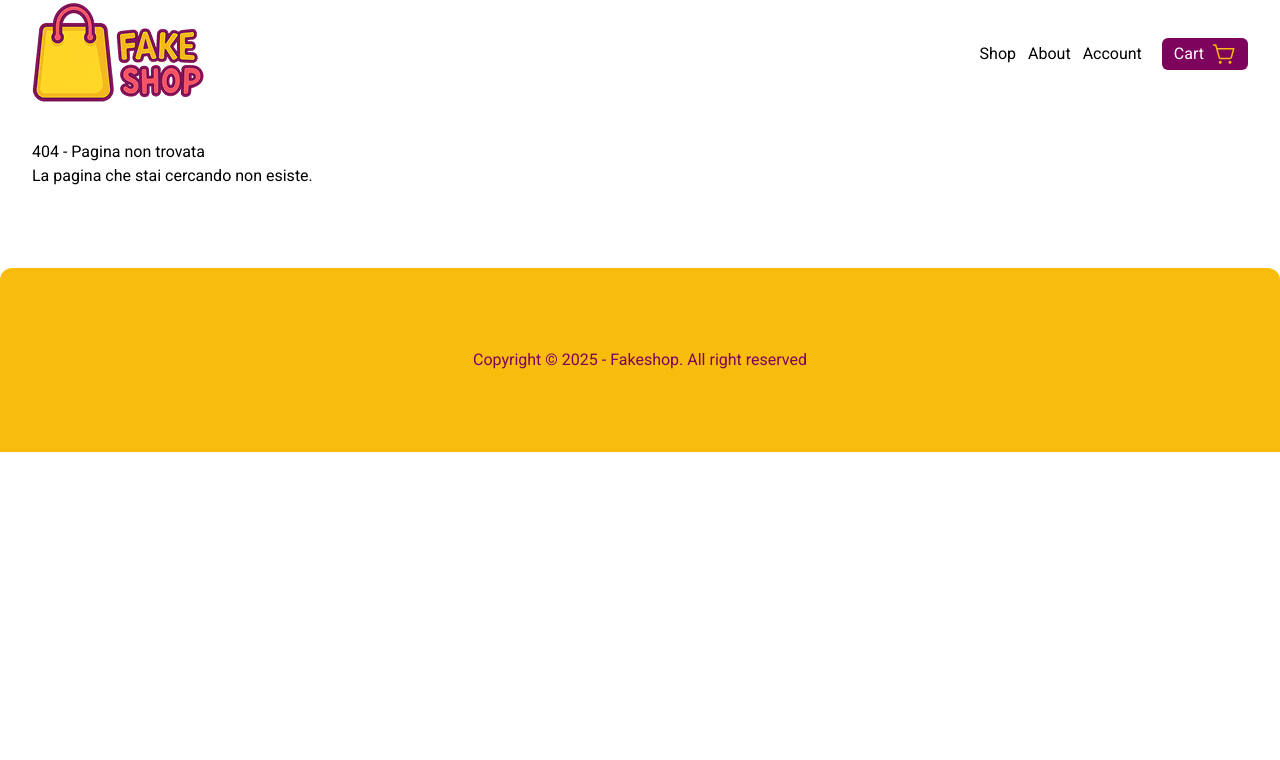
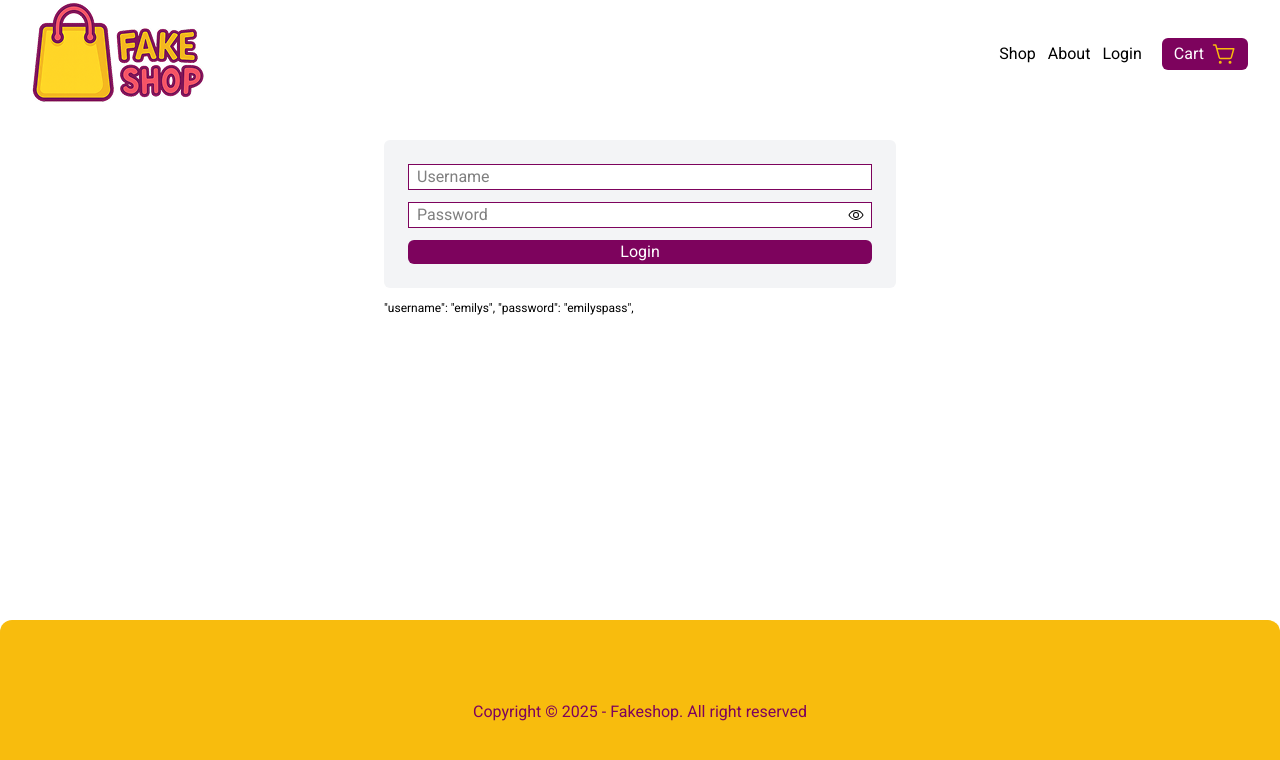
Before and after one commit to programmazione-web-its/fakeshop, a React (Vite) app: page /login in a window 1280 px wide. Before the commit this address had no page. Shown: the top 760 px of the page. Built offline with nearby package versions, Linux system fonts and the light colour scheme.

Commit message:
add login page

```diff
--- a/src/layouts/Layout.jsx
+++ b/src/layouts/Layout.jsx
@@ -7,7 +7,9 @@ export default function Layout() {
   return (
     <>
       <Header />
-      <main className='container mx-auto mt-8'><Outlet /></main>
+      <main className='container mx-auto mt-8 min-h-[50vh]'>
+        <Outlet />
+      </main>
       <Footer />
     </>
   )
--- a/src/pages/Account.jsx
+++ b/src/pages/Account.jsx
@@ -1,7 +1,66 @@
+import { useState, useEffect } from 'react'
+import { useLocation } from 'react-router'
+export default function Account() {
+  const location = useLocation()
+  const { token } = location.state || {}
 
-import { useLocation } from "react-router-dom"
-export default function About() {
-  const location = useLocation()
-  console.log("Location", location)
-  return <h1>Account</h1>
+  const [userDetails, setUserDetails] = useState()
+  const [isLoading, setIsLoading] = useState(false)
+  const [error, setError] = useState()
+
+  useEffect(() => {
+    if (!token) return
+    const getUserDetails = async () => {
+      setIsLoading(true)
+      try {
+        const res = await fetch('https://dummyjson.com/auth/me', {
+          headers: {
+            Authorization: `Bearer ${token}`,
+          },
+        })
+        if (!res.ok) {
+          throw new Error('Something went wrong')
+        }
+
+        const data = await res.json()
+        setUserDetails(data)
+      } catch (error) {
+        setError(error.message)
+      } finally {
+        setIsLoading(false)
+      }
+    }
+
+    getUserDetails()
+  }, [token])
+
+  return (
+    <div className='my-4 container mx-auto px-4'>
+      {isLoading && <p>Please wait...</p>}
+      {error && <p>Ops!Something went wrong</p>}
+      {userDetails ? (
+        <div className='text-left'>
+          <h1>Ciao {userDetails?.firstName}!</h1>
+          {userDetails && (
+            <div className='my-3 flex gap-2 text-sm'>
+              <div className='rounded-full w-[40px] h-[40px] grow-0 shrink-0 border border-cyan-800  overflow-hidden'>
+                <img src={userDetails.image} />
+              </div>
+              <div className='text-left'>
+                <p>
+                  {userDetails?.firstName} {userDetails?.lastName}
+                </p>
+                <p>{userDetails.age}</p>
+                <h5>Role: {userDetails.role} </h5>
+              </div>
+            </div>
+          )}
+        </div>
+      ) : (
+        <div className='text-xl'>
+          Non hai il permesso per visualizzare questa pagina
+        </div>
+      )}
+    </div>
+  )
 }
--- /dev/null
+++ b/src/pages/Login.jsx
@@ -0,0 +1,104 @@
+import { useState, useEffect } from 'react'
+import { useNavigate } from 'react-router'
+
+import { EyeIcon, EyeSlashIcon } from '@phosphor-icons/react'
+
+export default function Login() {
+  const [user, setUser] = useState()
+  const [token, setToken] = useState()
+  const [isLoading, setIsLoading] = useState(false)
+  const [error, setError] = useState()
+  const [showPass, setShowPass] = useState(false)
+
+  const navigate = useNavigate()
+
+  const handleSubmit = async (e) => {
+    e.preventDefault()
+    const username = e.target.elements.username.value
+    const password = e.target.elements.password.value
+    setIsLoading(true)
+    try {
+      const res = await fetch('https://dummyjson.com/auth/login', {
+        method: 'POST',
+        headers: { 'Content-Type': 'application/json' },
+        body: JSON.stringify({
+          username: username,
+          password: password,
+        }),
+      })
+
+      if (!res.ok) {
+        console.log('error')
+        const dataError = await res.json()
+        throw new Error(dataError.message || 'Something went wrong')
+      }
+      const data = await res.json()
+      setUser(data)
+      localStorage.setItem('token', data.accessToken)
+
+      setError()
+    } catch (error) {
+      setError(error.message)
+    } finally {
+      setIsLoading(false)
+    }
+  }
+  useEffect(() => {
+    const localToken = localStorage.getItem('token')
+    setToken(localToken)
+  }, [])
+
+  useEffect(() => {
+    /* Qui, una volta che ottieniamo il token possiamo fare il redirect
+  con useNavigate */
+
+    if (!token) return
+    navigate('/account', { state: { token } })
+  }, [token])
+
+  return (
+    <div className='container mx-auto'>
+      <div className='lg:w-lg mx-auto'>
+        {' '}
+        <form
+          className=' flex flex-col gap-3 bg-gray-100 p-6 my-3 rounded-md'
+          noValidate
+          onSubmit={handleSubmit}
+        >
+          <input
+            className='bg-white border border-primary w-full px-2'
+            name='username'
+            type='text'
+            placeholder='Username'
+          />
+          <div className='relative flex items-center justify-center'>
+            <input
+              className='bg-white border border-primary w-full px-2'
+              name='password'
+              type={showPass ? 'text' : 'password'}
+              placeholder='Password'
+            />
+            <span
+              onClick={() => setShowPass(!showPass)}
+              className='px-2 absolute  right-0 inline-block'
+            >
+              {showPass ? <EyeSlashIcon /> : <EyeIcon />}
+            </span>
+          </div>
+          <button className='bg-primary text-white rounded-md' type='submit'>
+            Login
+          </button>
+        </form>
+        {error && <div className='bg-red-100 text-red-500'>{error}</div>}
+        {user && (
+          <div className='bg-green-100 text-green-500'>
+            Login avvenuto con successo
+          </div>
+        )}
+        <div className='text-xs my-3 mx-auto'>
+          "username": "emilys", "password": "emilyspass",
+        </div>
+      </div>
+    </div>
+  )
+}
--- a/src/siteRoutes.jsx
+++ b/src/siteRoutes.jsx
@@ -4,6 +4,8 @@ import About from './pages/About'
 import Account from './pages/Account'
 import NotFound from './pages/NotFound'
 import SingleProduct from './pages/SingleProduct'
+import Login from './pages/Login'
+
 const siteRoutes = [
   {
     path: '/',
@@ -22,10 +24,15 @@ const siteRoutes = [
         title: 'About',
       },
       {
+        path: 'login',
+        Component: Login,
+        showInNav: true,
+        title: 'Login',
+      },
+      {
         path: 'account',
         Component: Account,
-        showInNav: true,
-        title: 'Account',
+        showInNav: false,
       },
       {
         path: 'product/:id',
```
